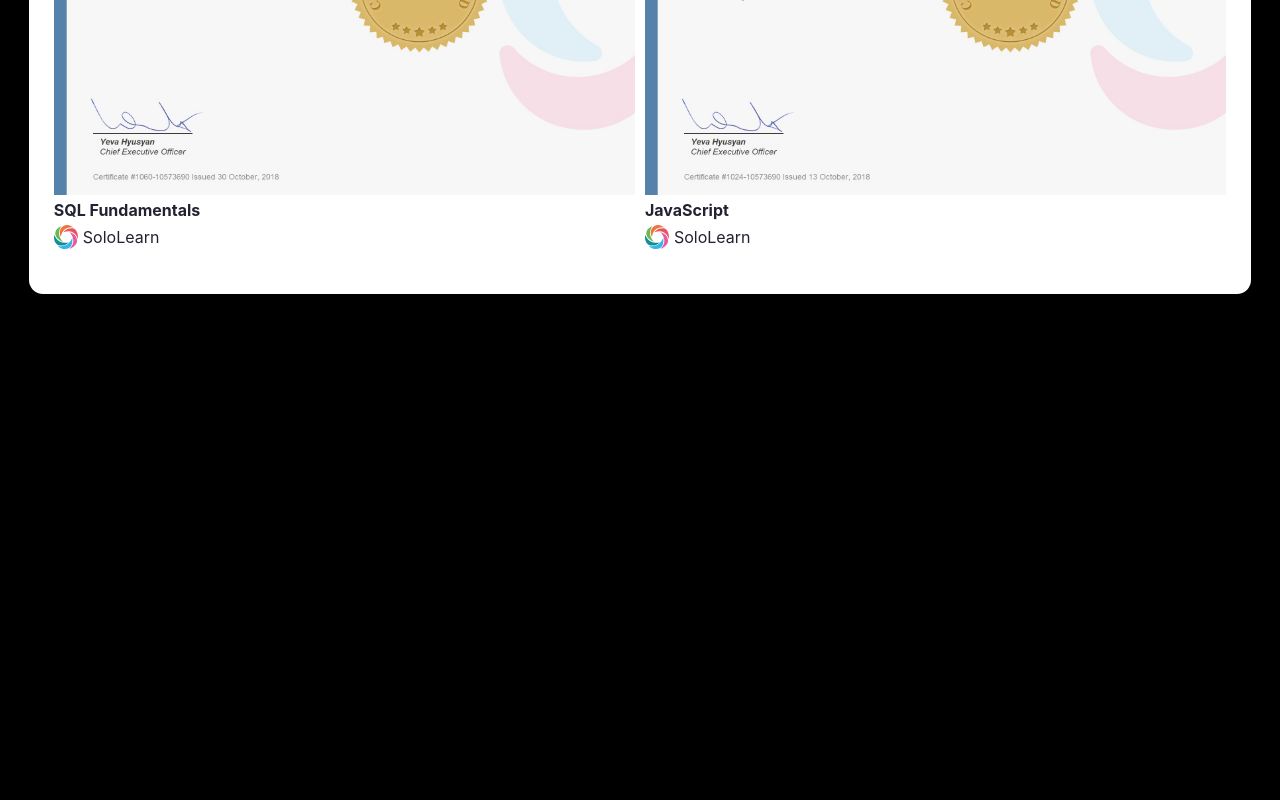
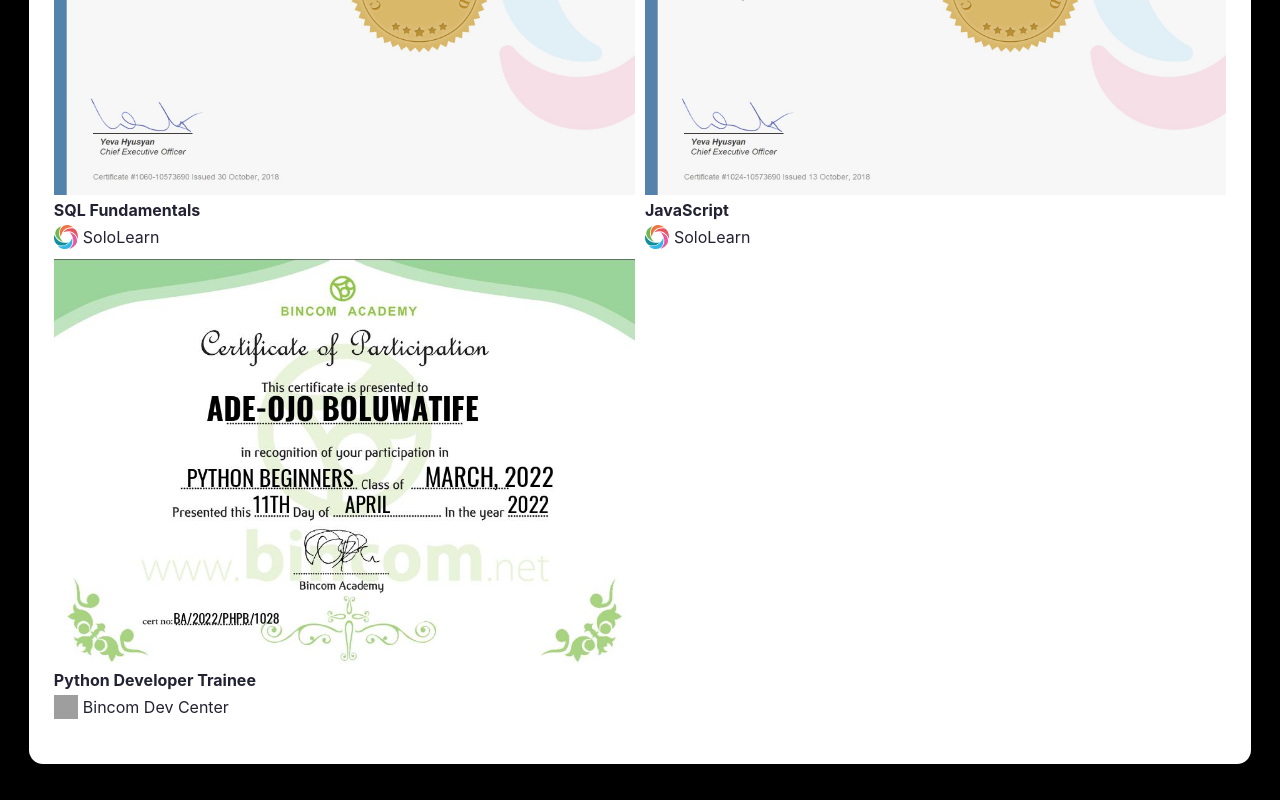
Before and after one commit to peteradeojo/peteradeojo, a Next.js app: page /curriculumvitae in a window 1280 px wide. Shown: the part 1911-2711 px from the top of the page. Before the commit the page ends 2241 px from the top, so only its background shows below. Built offline with nearby package versions, Linux system fonts and the light colour scheme; grey boxes are pictures that could not be loaded.

Commit message:
added bincom dev cert

```diff
--- a/pages/curriculumvitae.js
+++ b/pages/curriculumvitae.js
@@ -140,6 +140,11 @@
 			logo: "sololearn-2.svg",
 			cert: "sololearn-JS.jpg",
 		},
+		{
+			title: "Python Developer Trainee",
+			from: "Bincom Dev Center",
+			cert: "binc.jpg",
+		},
 	];
 
 	return (
```
Also changed, not shown: public/img/binc.jpg (added).
